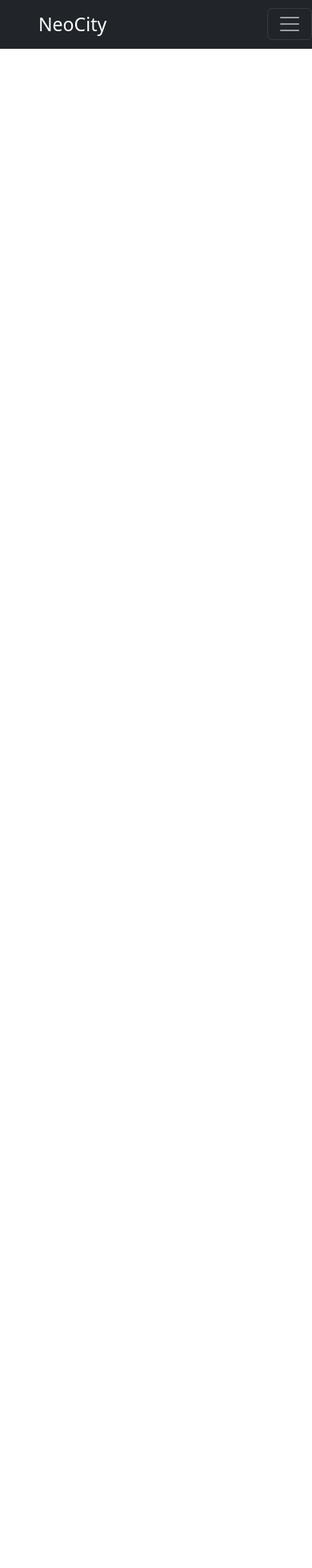
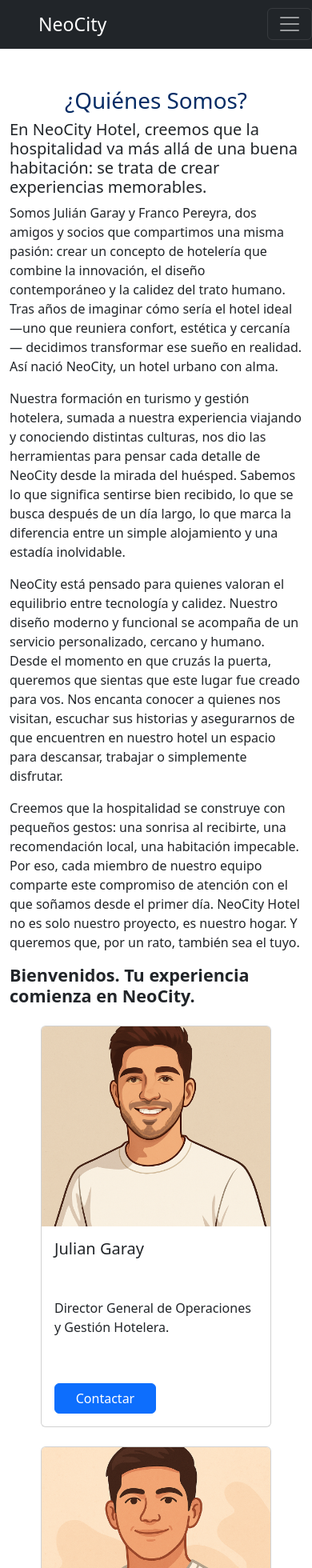
Before and after one commit to JulianGr16/neoCityFront, a React (Vite) app: page /QuienesSomos in a window 390 px wide. Before the commit this address had no page. Shown: the top 1960 px of the page at 80% size. Before the commit the page ends 844 px from the top, so only its background shows below. Built offline with nearby package versions, Linux system fonts and the light colour scheme.

Commit message:
termine el maquetado de la pagina quienes y somos quedo responsiva

```diff
--- a/src/App.jsx
+++ b/src/App.jsx
@@ -2,6 +2,7 @@ import "bootstrap/dist/css/bootstrap.min.css";
 import Nab from "./components/common/Nab";
 import Foot from "./components/common/Foot";
 import Contactos from "./components/pages/Contacto";
+import QuienesSomos from "./components/pages/QuienesSomos"
 import { BrowserRouter as Router, Routes, Route } from "react-router-dom";
 
 
@@ -11,6 +12,7 @@ function App() {
       <Nab />
       <Routes>
         <Route path="/contacto" element={<Contactos />} />
+        <Route path="/QuienesSomos" element={<QuienesSomos/>} />
       </Routes>
     </Router>
   );
--- a/src/components/common/Nab.jsx
+++ b/src/components/common/Nab.jsx
@@ -15,7 +15,7 @@ const Nab = () => {
         <Navbar.Collapse>
           <Nav className="">
             <Nav.Link as={NavLink} to="#"></Nav.Link>
-            <Nav.Link as={NavLink} to="#">¿Quiénes somos?</Nav.Link>
+            <Nav.Link as={NavLink} to="/QuienesSomos">¿Quiénes somos?</Nav.Link>
             <Nav.Link as={NavLink} to="/Contacto">Contacto</Nav.Link>
             <Nav.Link as={NavLink} to="#">Galeria de imágenes</Nav.Link>
             <Nav.Link as={NavLink} to="#">Catálogo de Habitaciones</Nav.Link>
--- /dev/null
+++ b/src/components/pages/QuienesSomos.jsx
@@ -0,0 +1,104 @@
+import React from "react";
+import julianImg from "../../assets/julianGaray.png";
+import francoImg from "../../assets/francoPereyra.png";
+import { Button, Card, Col, Container, Row } from "react-bootstrap";
+import { Link } from "react-router-dom";
+
+const quinesSomos = () => {
+  return (
+    <Container className="py-5">
+      <h1 className="text-primary-emphasis text-center">¿Quiénes Somos?</h1>
+      <h5>
+        En NeoCity Hotel, creemos que la hospitalidad va más allá de una buena
+        habitación: se trata de crear experiencias memorables.
+      </h5>
+      <p>
+        Somos Julián Garay y Franco Pereyra, dos amigos y socios que compartimos
+        una misma pasión: crear un concepto de hotelería que combine la
+        innovación, el diseño contemporáneo y la calidez del trato humano. Tras
+        años de imaginar cómo sería el hotel ideal —uno que reuniera confort,
+        estética y cercanía— decidimos transformar ese sueño en realidad. Así
+        nació NeoCity, un hotel urbano con alma.
+      </p>
+      <p>
+        Nuestra formación en turismo y gestión hotelera, sumada a nuestra
+        experiencia viajando y conociendo distintas culturas, nos dio las
+        herramientas para pensar cada detalle de NeoCity desde la mirada del
+        huésped. Sabemos lo que significa sentirse bien recibido, lo que se
+        busca después de un día largo, lo que marca la diferencia entre un
+        simple alojamiento y una estadía inolvidable.
+      </p>
+      <p>
+        NeoCity está pensado para quienes valoran el equilibrio entre tecnología
+        y calidez. Nuestro diseño moderno y funcional se acompaña de un servicio
+        personalizado, cercano y humano. Desde el momento en que cruzás la
+        puerta, queremos que sientas que este lugar fue creado para vos. Nos
+        encanta conocer a quienes nos visitan, escuchar sus historias y
+        asegurarnos de que encuentren en nuestro hotel un espacio para
+        descansar, trabajar o simplemente disfrutar.
+      </p>
+      <p>
+        Creemos que la hospitalidad se construye con pequeños gestos: una
+        sonrisa al recibirte, una recomendación local, una habitación impecable.
+        Por eso, cada miembro de nuestro equipo comparte este compromiso de
+        atención con el que soñamos desde el primer día. NeoCity Hotel no es
+        solo nuestro proyecto, es nuestro hogar. Y queremos que, por un rato,
+        también sea el tuyo.
+      </p>
+      <h4>
+        <strong>Bienvenidos. Tu experiencia comienza en NeoCity.</strong>
+      </h4>
+
+      <Row className="py-3">
+        <Col className="d-flex justify-content-evenly col-sm-12 col-md-6 mb-4">
+          <Card style={{ width: "18rem", height: "100%" }}>
+            <Card.Img
+              variant="top"
+              src={julianImg}
+              style={{ height: "250px", objectFit: "cover" }}
+            />
+            <Card.Body
+              className="d-flex flex-column justify-content-between"
+              style={{ height: "250px" }}
+            >
+              <Card.Title>Julian Garay</Card.Title>
+              <Card.Text>
+                Director General de Operaciones y Gestión Hotelera.
+              </Card.Text>
+              <Button
+                variant="primary"
+                className="w-50"
+                href="https://www.instagram.com/julian.garay.16/"
+                target="_blank"
+              >
+                Contactar
+              </Button>
+            </Card.Body>
+          </Card>
+        </Col>
+        <Col className="d-flex justify-content-evenly col-sm-12 col-md-6 mb-4">
+          <Card style={{ width: "18rem", height: "100%" }}>
+            <Card.Img
+              variant="top"
+              src={francoImg}
+              style={{ height: "250px", objectFit: "cover" }}
+            />
+            <Card.Body
+              className="d-flex flex-column justify-content-between"
+              style={{ height: "250px" }}
+            >
+              <Card.Title>Franco Pereyra</Card.Title>
+              <Card.Text>
+                Director de Desarrollo de Experiencia del Huésped y Diseño de
+                Espacios.
+              </Card.Text>
+              <Button className="w-50" href="https://www.instagram.com/frann.12_/" target="_blank">Contactar</Button>
+            </Card.Body>
+          </Card>
+        </Col>
+      </Row>
+    </Container>
+  );
+};
+
+export default quinesSomos;
```
Also changed, not shown: src/assets/francoPereyra.png (added), src/assets/julianGaray.png (added).
